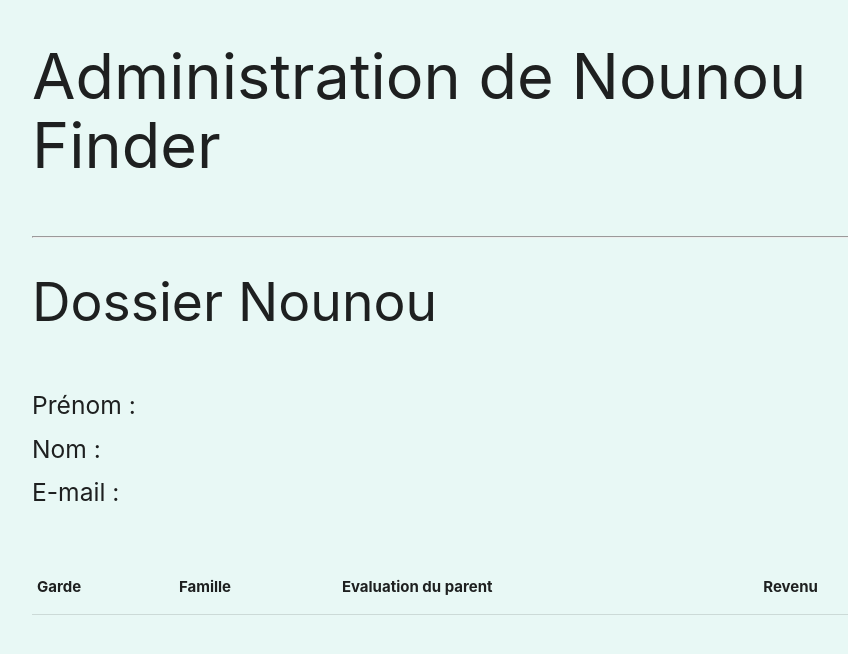
After one commit to florianess/LO07Nounou, a PHP site: page /modules/dossierNounouListe.php?email=1 in a window 1280 px wide. The commit adds this page. Shown: the top 654 px of the page, without its empty margins (160-1008 px from the left). Run offline with PHP 8.4, Linux system fonts and the light colour scheme; data that the repository does not hold is empty.

Commit message:
début module d'accès au dossier complet des nounous pour l'admin + ajout caracters counter dans enfantform

```diff
--- a/Forms/EnfantsForm.php
+++ b/Forms/EnfantsForm.php
@@ -97,7 +97,7 @@ function formEnfants($i) {
       <div class='row'>
         <div class='input-field col s6'>
           </br>
-        <textarea id='infos' name='info[]'  class='materialize-textarea'>
+        <textarea id='infos' name='info[]'  class='materialize-textarea' data-length='1200'>
         </textarea>
           <label for='infos'>Informations particulières </label></br>
         </div>
@@ -117,6 +117,8 @@ function formEnfants($i) {
   <input type="hidden" name="email_parent" value=<?php echo $_POST['email'] ?>>
   </form>
   </div>
+  <script type="text/javascript" src="../js/Form.js"></script>
+
   <script src='https://cdnjs.cloudflare.com/ajax/libs/materialize/1.0.0-beta/js/materialize.min.js'></script>
 </body>
 </html>
--- a/modules/bloque.php
+++ b/modules/bloque.php
@@ -30,6 +30,9 @@ if (isset($_GET['type'])) {
         <th>Experience</th>
         <th>Presentation</th>
         <th>Débloquer</th>
+        <th>Dossier complet</th>
+
+
     </tr>
   </thead>
   <tbody>
@@ -42,6 +45,9 @@ if (isset($_GET['type'])) {
     echo "<td>" ?>
     <a style='cursor:pointer;' href='listes.php?type=unlock&email=<?php echo $row[3] ?>'><i class='small material-icons'>lock_open</i></a>
     </td>
+    <td>
+      <a style='cursor:pointer;' href='..\modules\dossierNounouListe.php?email=<?php echo $row[3] ?>'><i class='small material-icons blue-text'>link</i></a>
+    </td>
   <?php
     echo "</tr>";
     }
--- /dev/null
+++ b/modules/dossierNounouListe.php
@@ -0,0 +1,36 @@
+<!DOCTYPE html>
+<html lang="en">
+<head>
+  <meta charset="UTF-8">
+  <meta name="viewport" content="width=device-width, initial-scale=1.0">
+  <meta http-equiv="X-UA-Compatible" content="ie=edge">
+  <link href="https://fonts.googleapis.com/icon?family=Material+Icons" rel="stylesheet">
+  <link rel="stylesheet" href="../style/style.css">
+  <link rel="stylesheet" href="https://cdnjs.cloudflare.com/ajax/libs/materialize/1.0.0-beta/css/materialize.min.css">
+  <title>Administration</title>
+</head>
+<body class="administration">
+  <div class="container">
+    <h1> Administration de Nounou Finder </h1>
+<br/><hr/>
+<?php require_once '../db/connection.php';;
+$sql = "SELECT nom,prenom,ville,email,portable,age,experience,presentation FROM utilisateur WHERE email='".$_GET['email']."'";
+
+$nounou = $conn->query($sql);
+$row = $nounou->fetch_row();
+echo("<h2> Dossier Nounou</h2><br/>");
+echo("<h5> Prénom : $row[1]</h5>");
+echo("<h5> Nom : $row[0]</5>");
+
+echo("<h5> E-mail : ".$row[3]."</h5><br/>");
+
+?>
+
+<br/>
+<table id='table'>
+  <tr>
+      <th>Garde</th>
+      <th>Famille</th>
+      <th>Evaluation du parent</th>
+      <th>Revenu</th>
+  </tr>
--- a/modules/listeNounou.php
+++ b/modules/listeNounou.php
@@ -30,6 +30,8 @@ if (isset($_GET['type'])) {
         <th>Experience</th>
         <th>Presentation</th>
         <th>Bloquer</th>
+        <th>Dossier complet</th>
+
     </tr>
   </thead>
   <tbody>
@@ -42,6 +44,10 @@ if (isset($_GET['type'])) {
     echo "<td>" ?>
     <a style='cursor:pointer;' href='listes.php?type=block&email=<?php echo $row[3] ?>'><i class='small material-icons red-text'>block</i></a>
     </td>
+  <td>
+    <a style='cursor:pointer;' href='..\modules\dossierNounouListe.php?email=<?php echo $row[3] ?>'><i class='small material-icons blue-text'>link</i></a>
+  </td>
+
   <?php
     echo "</tr>";
     }
```
Also changed, not shown: modules/statistiquesSite.php (+6 -3 lines).
